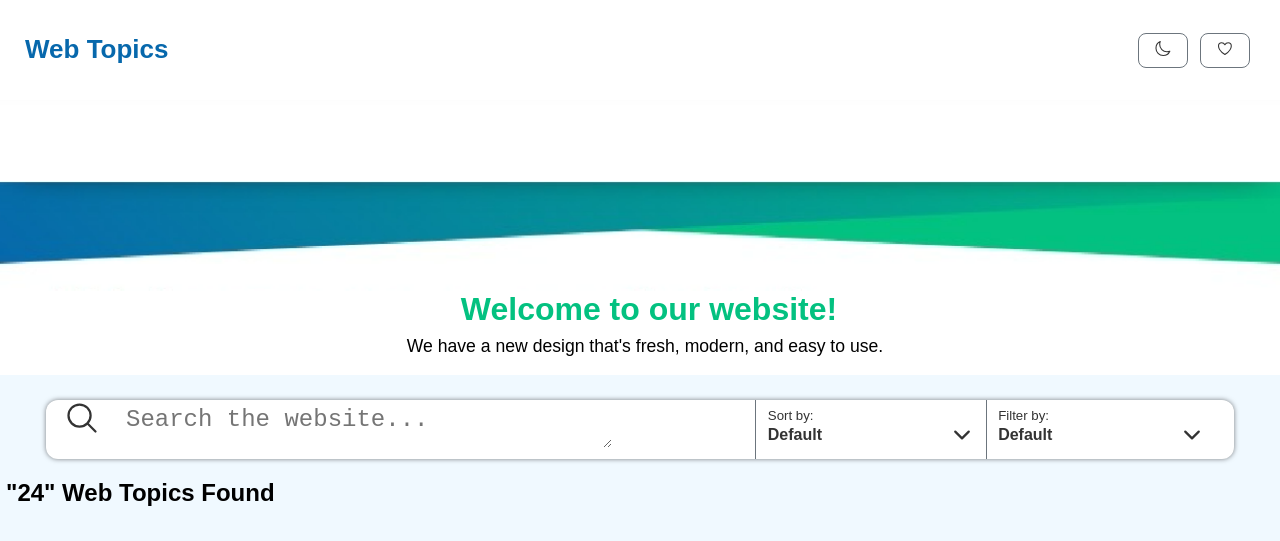
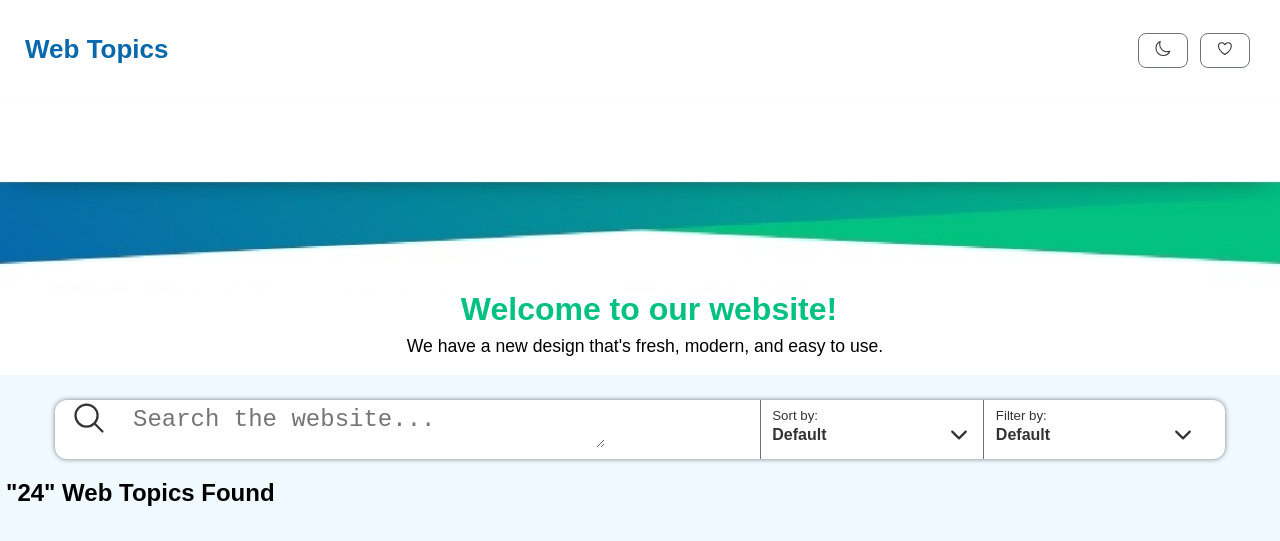
Before and after one commit to JSD-0423/Qusai-Issa-Project1, a plain HTML site: page index.html in a window 1280 px wide. Shown: the top 541 px of the page. Drawn offline with nearby package versions, Linux system fonts and the light colour scheme.

Commit message:
Last tuchs for disktop

```diff
--- a/style.css
+++ b/style.css
@@ -125,6 +125,7 @@ h1 {
   background-color: var(--bg_default);
   border-radius: 12px;
   padding: 18px;
+  padding-left: 0;
   padding-top: 8px;
   box-shadow: 0px 0px 5px 0px  rgba(0,0,0,0.5);
   padding-bottom: 0;
@@ -136,10 +137,12 @@ h1 {
   align-items: center;
   gap: 24px;
   height: 100%;
+  padding-left: 16px;
 }
 
 .sort-div {
   display: grid;
+  padding-left: 18px;
   grid-template-columns:1% 49% 1% 49%;
   height: 100%;
 }
@@ -172,7 +175,6 @@ h1 {
 
 hr {
   margin: 0;
-  margin-left:-18px;
   margin-right:-18px;
   width: auto;
   color: var(--body-text);
@@ -308,7 +310,9 @@ color: var(--gold-color);
   .search-div {
     width: 60%;
     display: flex;
+    height:100%;
     align-items: flex-start;
+
   }
   .search-card >* textarea {
   display: flex;
```
